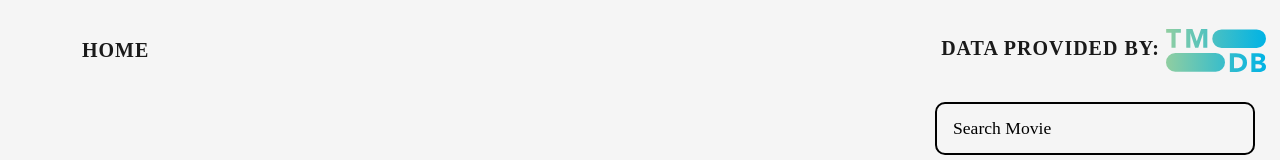
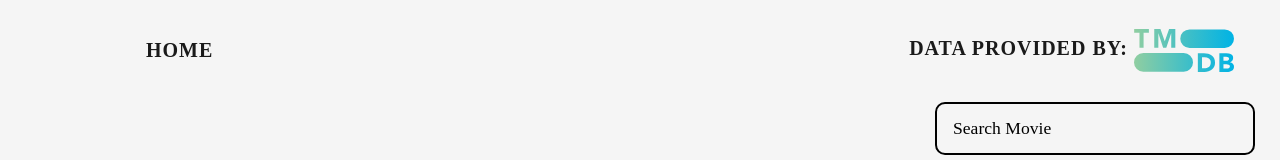
Before and after one commit to Accentian/MovieDatabase, a plain HTML site: page index.html in a window 1280 px wide. Shown: the top 160 px of the page. Drawn offline with Linux system fonts and the light colour scheme; no server answers.

Commit message:
Add files via upload

```diff
--- a/css/style.css
+++ b/css/style.css
@@ -13,6 +13,10 @@ header{
     display: flex;
     justify-content: flex-end;
     background-color: var(--secondary-color);
+}
+
+.navbar-brand {
+    margin: auto 4rem;
 }
 
 .search{
```
